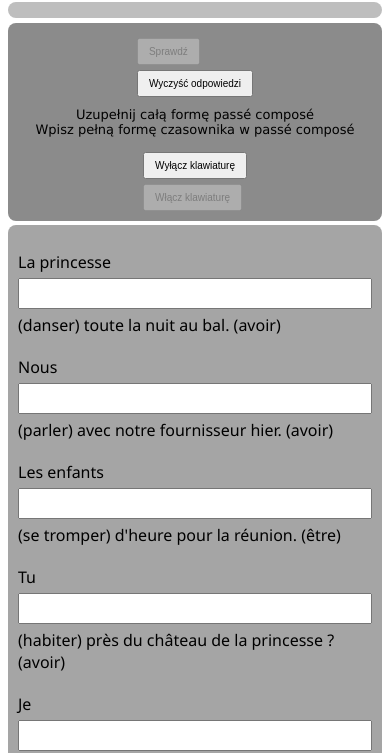
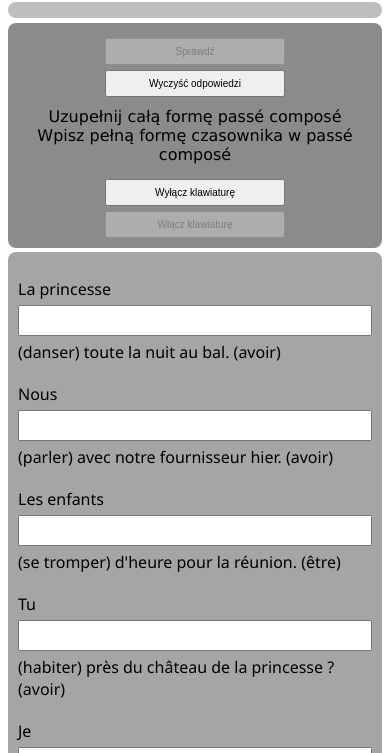
Before and after one commit to donPedroGonzalez/cw11, a plain HTML site: page index.html in a window 390 px wide. Shown: the part 82-835 px from the top of the page. Drawn offline with Linux system fonts and the light colour scheme; a script that the page names is missing.

Commit message:
wersja 3 - Improved responsive design - some cleaning

```diff
--- a/dist/resp_darkBottleGreen.css
+++ b/dist/resp_darkBottleGreen.css
@@ -1,7 +1,7 @@
 .wrapper {
 	 display: grid;
 	 grid-template-columns: 2fr 8fr 2fr;
-	 grid-template-rows: 11vh 9vh 70vh 5vh;
+	 grid-template-rows: 11vh 10vh 69vh 5vh;
 	 gap: 0.5rem;
 	 font-family: Verdana, Geneva, Tahoma, sans-serif;
 }
@@ -53,6 +53,9 @@
 	 font-size: xx-large;
 	 text-shadow: 0px 0px 5px #324b3a;
 }
+#o-mnie-footer {
+	 justify-content: center;
+}
  #navigation {
 	 display: grid;
 }
@@ -90,6 +93,12 @@
  #stats {
 	 grid-column: 3;
 }
+ #premiere-consigne {
+	 text-align: center;
+}
+ #deuxieme-consigne {
+	 text-align: center;
+}
  #myFooter {
 	 display: grid;
 	 align-content: center;
@@ -113,10 +122,13 @@
 	 font-size: large;
 	 margin-left: -6px;
 }
- @media screen and (max-width: 1024px) {
+ button {
+	 width: 180px;
+}
+ @media screen and (max-width: 1200px) {
 	 .wrapper {
 		 grid-template-columns: 1.5fr 6.5fr 2fr;
-		 grid-template-rows: 10vh 8vh 72vh 5vh;
+		 grid-template-rows: 12vh 14vh 64vh 5vh;
 	}
 	 #title {
 		 font-size: x-large;
@@ -125,11 +137,27 @@
 		 font-size: medium;
 		 padding: 10px;
 	}
+	 #premiere-consigne {
+		 font-size: small !important;
+	}
+	 #deuxieme-consigne {
+		 font-size: small !important;
+	}
 	 button {
-		 font-size: medium !important;
+		 font-size: small !important;
+		 width: 100px;
 	}
 }
- @media screen and (max-width: 768px) {
+ @media screen and (max-width: 900px) {
+	#o-mnie-footer {
+		font-size: small;
+	}
+	#footer-cat-info {
+		font-size: small;
+	}
+}
+
+@media screen and (max-width: 768px) {
 	 .wrapper {
 		 grid-template-columns: 1fr;
 		 grid-template-rows: auto auto auto 1fr auto;
@@ -191,11 +219,13 @@
 	 .buttons-panel {
 		 display: flex;
 		 justify-content: center;
+		 justify-items: center;
 		 flex-wrap: wrap;
 	}
 	 button {
 		 font-size: small !important;
 		 padding: 8px 12px;
+		 width: 180px;
 	}
 	 #myExercice p {
 		 display: flex;
@@ -227,6 +257,12 @@
 		 height: 32px;
 		 font-size: medium;
 		 margin: 2px;
+	}
+	 #premiere-consigne {
+		 font-size: medium !important;
+	}
+	 #deuxieme-consigne {
+		 font-size: medium !important;
 	}
 }
  @media screen and (max-width: 480px) {
--- a/index.html
+++ b/index.html
@@ -56,7 +56,7 @@
             </div>
             <br><div id="result-wrapper"></div>
         </div>
-        <div class="footer"><a href="https://donpedrogonzalez.github.io/frenchTeacherSite/" style="color: white;">o mnie…</a></div>
+        <div class="footer" id="o-mnie-footer"><a href="https://donpedrogonzalez.github.io/frenchTeacherSite/" style="color: white;">o mnie…</a></div>
         <div class="footer" id="myFooter">Ćwiczenia językowe DP-LING Piotr Dąbrowski</div>
         <div class="footer" id="footer-cat-info"></div>
     </div>
```
Also changed, not shown: myStyle_resp.less (+9 -0 lines).
